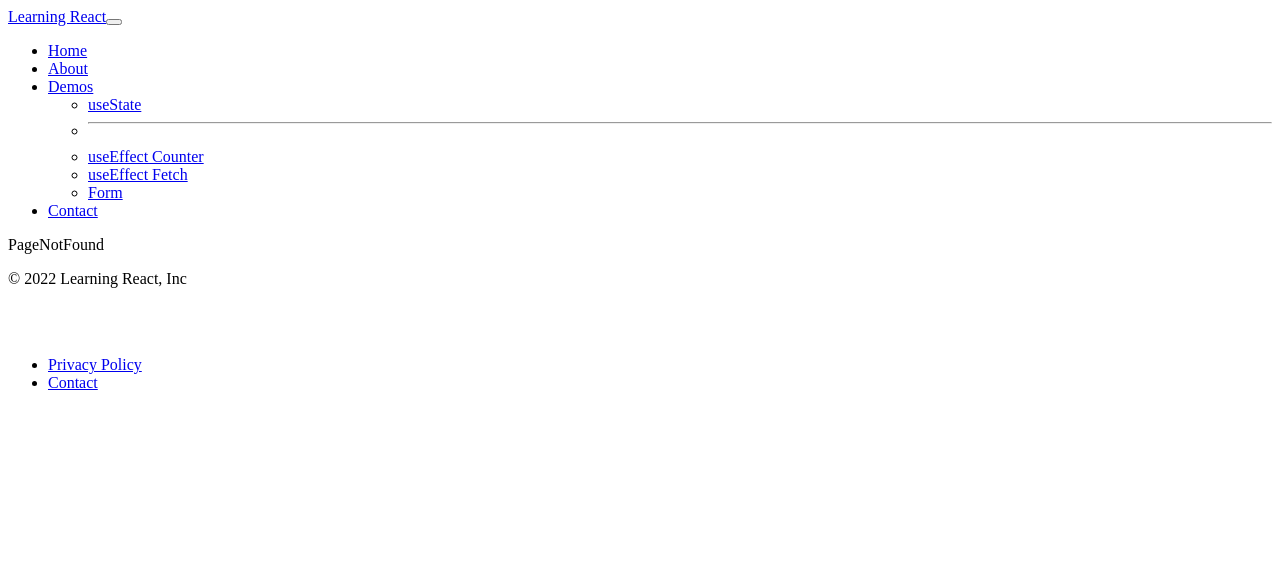
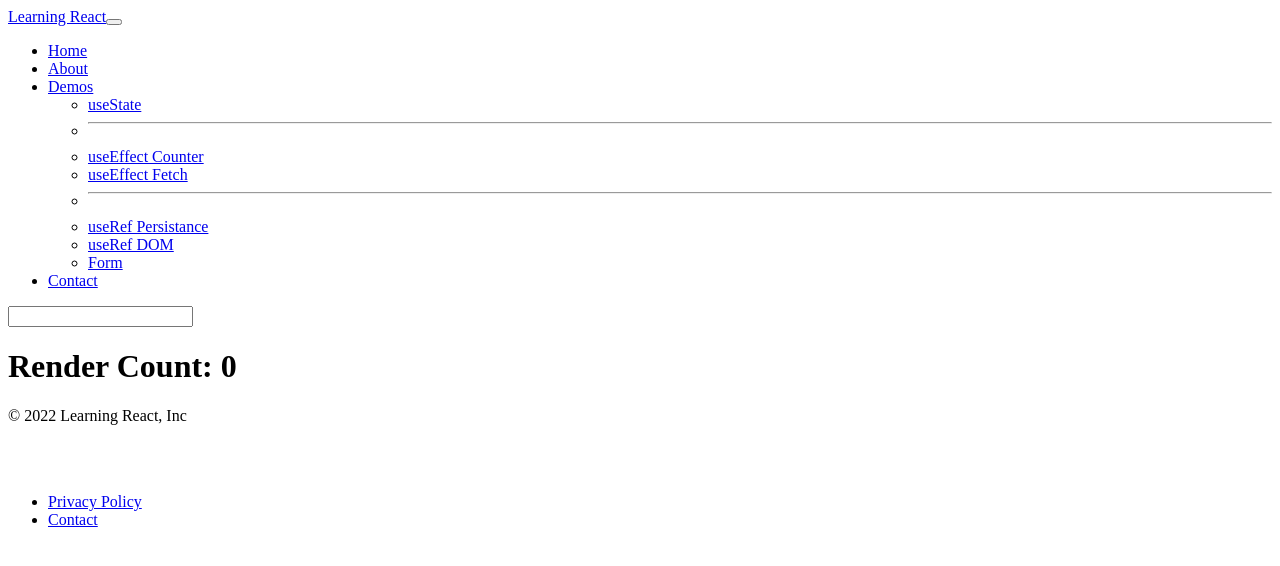
Before and after one commit to manikant-codes/react-course-files, a React (Create React App) app: page /useRefPersistance in a window 1280 px wide. Shown: the top 566 px of the page. Built offline with nearby package versions, Linux system fonts and the light colour scheme; the HTML template or start-up script is replaced by a standard one.

Commit message:
useRef demos

```diff
--- a/src/App.js
+++ b/src/App.js
@@ -8,6 +8,8 @@ import About from "./pages/About";
 import Contact from "./pages/Contact";
 import Form from "./pages/Form";
 import Home from "./pages/Home";
+import UseRefPersistanceDemo from "./components/demos/useRefDemo/useRefPersistanceDemo";
+import UseRefDomDemo from "./components/demos/useRefDemo/useRefDomDemo";
 
 function App() {
   return (
@@ -21,6 +23,8 @@ function App() {
           <Route path="useState" element={<UseStateDemo />} />
           <Route path="useEffectCounter" element={<UseEffectCounterDemo />} />
           <Route path="useEffectFetch" element={<UseEffectFetchDemo />} />
+          <Route path="useRefPersistance" element={<UseRefPersistanceDemo />} />
+          <Route path="useRefDom" element={<UseRefDomDemo />} />
           <Route path="*" element={<PageNotFound />} />
         </Route>
       </Routes>
--- /dev/null
+++ b/src/components/demos/useRefDemo/useRefDomDemo.jsx
@@ -0,0 +1,18 @@
+import React, { useRef } from "react";
+
+function UseRefDomDemo() {
+  const inputElement = useRef();
+
+  const focusInput = () => {
+    inputElement.current.focus();
+  };
+
+  return (
+    <>
+      <input type="text" ref={inputElement} />
+      <button onClick={focusInput}>Focus Input</button>
+    </>
+  );
+}
+
+export default UseRefDomDemo;
--- /dev/null
+++ b/src/components/demos/useRefDemo/useRefPersistanceDemo.jsx
@@ -0,0 +1,28 @@
+import React, { useEffect, useRef, useState } from "react";
+
+function UseRefPersistanceDemo() {
+  const [inputValue, setInputValue] = useState("");
+  const count = useRef(0);
+  //   const [renderCount, setRenderCount] = useState(0);
+
+  useEffect(() => {
+    count.current++;
+    // setRenderCount((prevRenderCount) =>  prevRenderCount + 1);
+  }, [inputValue]);
+
+  console.log("Rendered");
+
+  return (
+    <>
+      <input
+        type="text"
+        value={inputValue}
+        onChange={(e) => setInputValue(e.target.value)}
+      />
+      <h1>Render Count: {count.current}</h1>
+      {/* <h1>Render Count: {renderCount}</h1> */}
+    </>
+  );
+}
+
+export default UseRefPersistanceDemo;
--- a/src/layout/Navbar.jsx
+++ b/src/layout/Navbar.jsx
@@ -61,6 +61,19 @@ function Navbar() {
                   </Link>
                 </li>
                 <li>
+                  <hr className="dropdown-divider" />
+                </li>
+                <li>
+                  <Link className="dropdown-item" to="/useRefPersistance">
+                    useRef Persistance
+                  </Link>
+                </li>
+                <li>
+                  <Link className="dropdown-item" to="/useRefDom">
+                    useRef DOM
+                  </Link>
+                </li>
+                <li>
                   <Link className="dropdown-item" to="/form">
                     Form
                   </Link>
```
